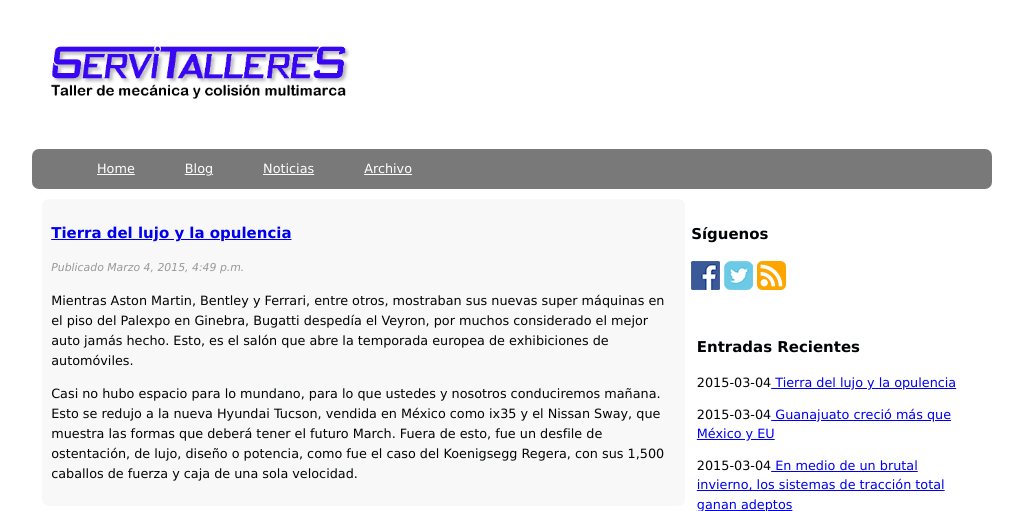
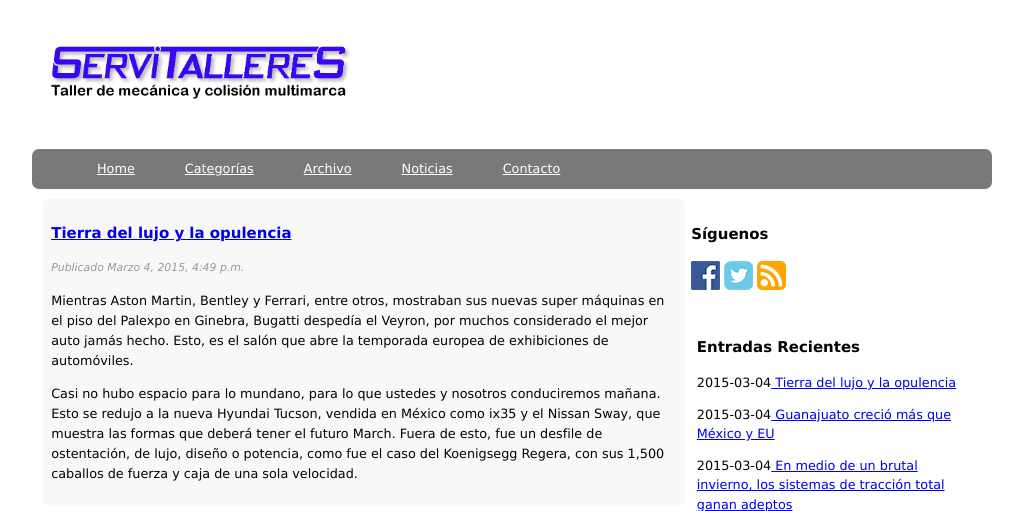
Before and after one commit to ogonzalez29/Mysite, a Django app: page /blog/ in a window 1280 px wide. Shown: the top 511 px of the page, without its empty margins (128-1151 px from the left). Run offline with Django 3.2, Linux system fonts and the light colour scheme; data comes from the database, SQL or seed files in the repository; parts of the project's set-up code (start-up, migrations or seed data) failed here and were passed over.

Commit message:
Modify main menu links names

```diff
--- a/blog/templates/base.html
+++ b/blog/templates/base.html
@@ -14,10 +14,10 @@
 		<a href="/"><img src="/static/img/logoservitalleres.jpg" width="700" height="144"></a>
 		<nav><ul>
 			<li><a href='/'>Home</a></li>
-			<li><a href='/blog/'>Blog</a></li>
+			<li><a href='/blog/'>Categorías</a></li>
+			<li><a href='/blog/archives/'>Archivo</a></li>
 			<li><a href='/blog/latestnews/'>Noticias</a></li>
-			<li><a href='/blog/latestnews/'>Archivo</a></li>
-
+			<li><a href='/blog/latestnews/'>Contacto</a></li>
 		</ul></nav>
 	</header>
 	{% block content %}
```
